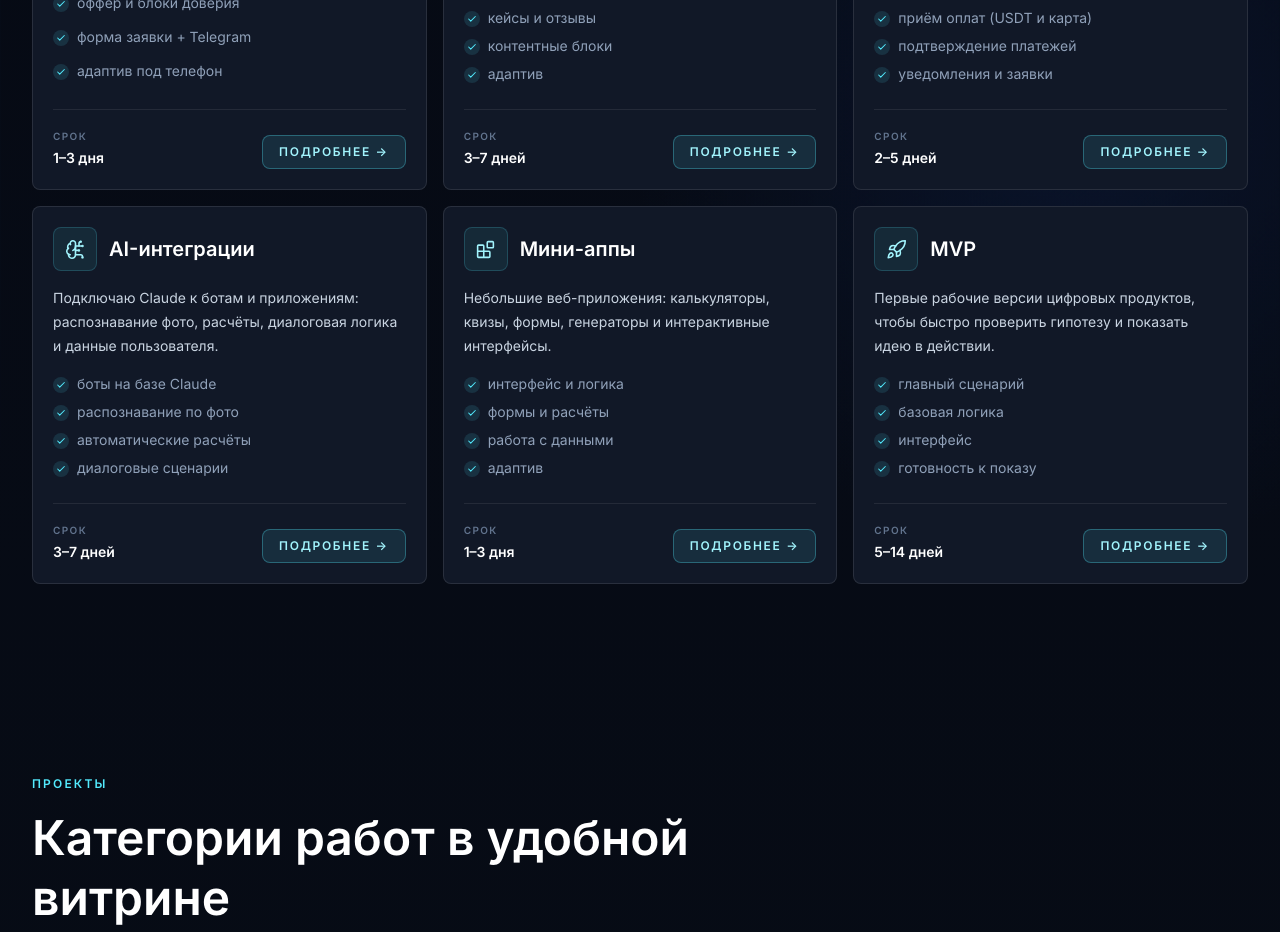
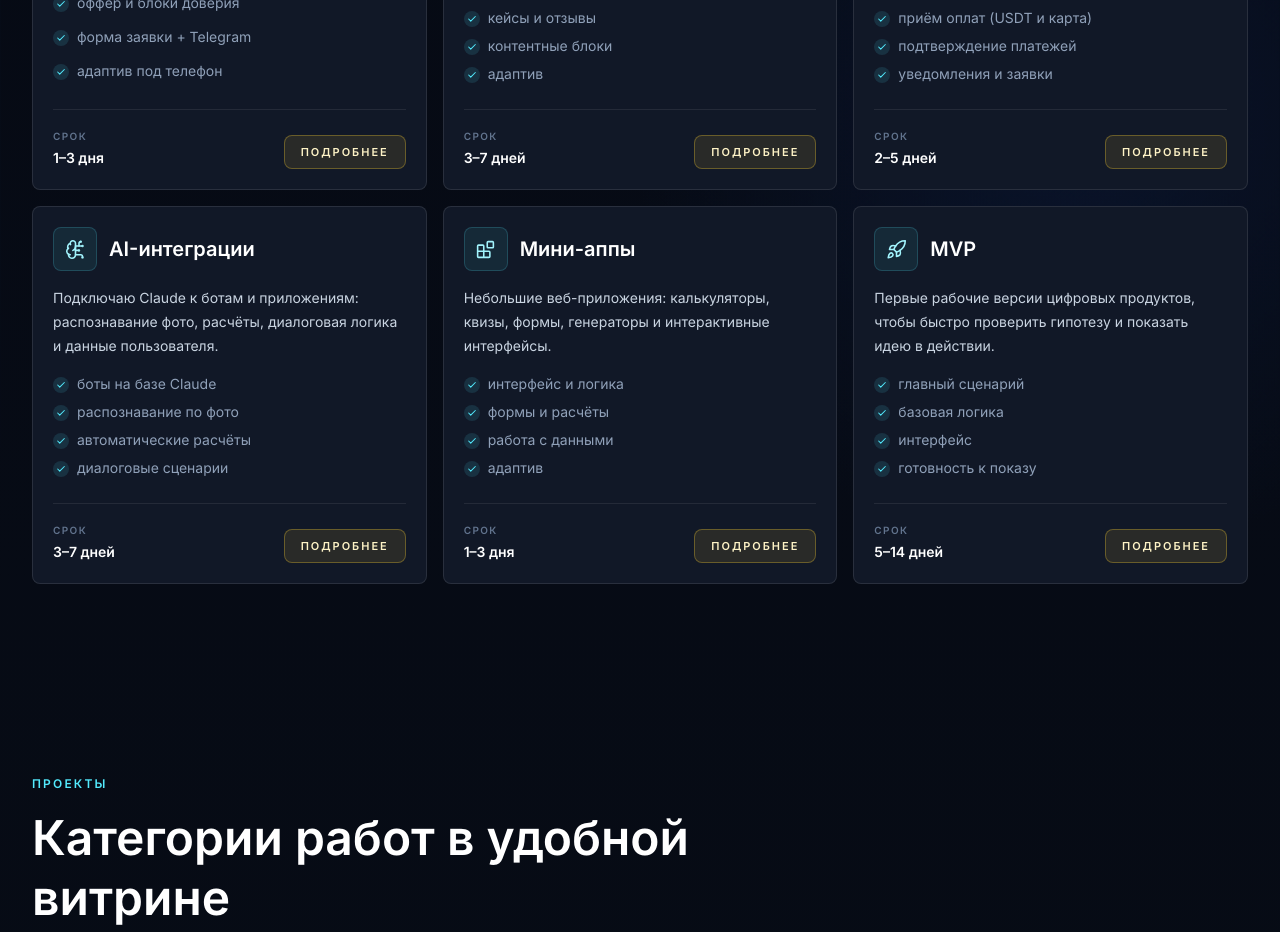
Before and after one commit to yasprosil-ai/portfolio-site, a Next.js app: page / in a window 1280 px wide. Shown: the part 1300-2232 px from the top of the page. Built offline with nearby package versions, Linux system fonts and the light colour scheme.

Commit message:
style: кнопка Подробнее в стиле плашки В разработке (amber)

```diff
--- a/components/ServicesSection.jsx
+++ b/components/ServicesSection.jsx
@@ -48,9 +48,9 @@ export default function ServicesSection() {
                   </div>
                   <Link
                     href={`/services/${service.slug}`}
-                    className="inline-flex items-center gap-1.5 rounded-lg border border-cyan-300/30 bg-cyan-300/10 px-4 py-2 text-xs font-semibold uppercase tracking-[0.14em] text-cyan-200 transition hover:bg-cyan-300/18 active:translate-y-px"
+                    className="rounded-lg border border-amber-300/30 bg-amber-300/10 px-4 py-2 text-[11px] font-semibold uppercase tracking-[0.18em] text-amber-100 transition hover:bg-amber-300/18 active:translate-y-px"
                   >
-                    Подробнее →
+                    Подробнее
                   </Link>
                 </div>
               </article>
```
